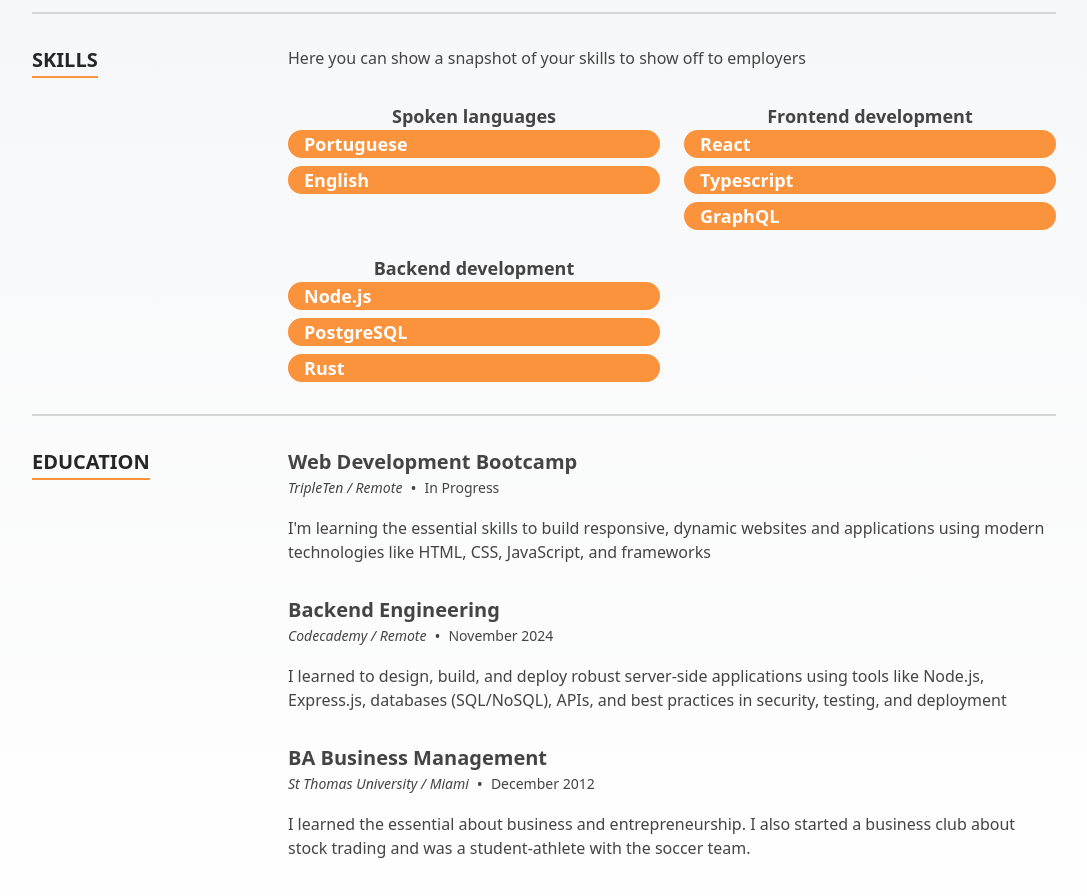
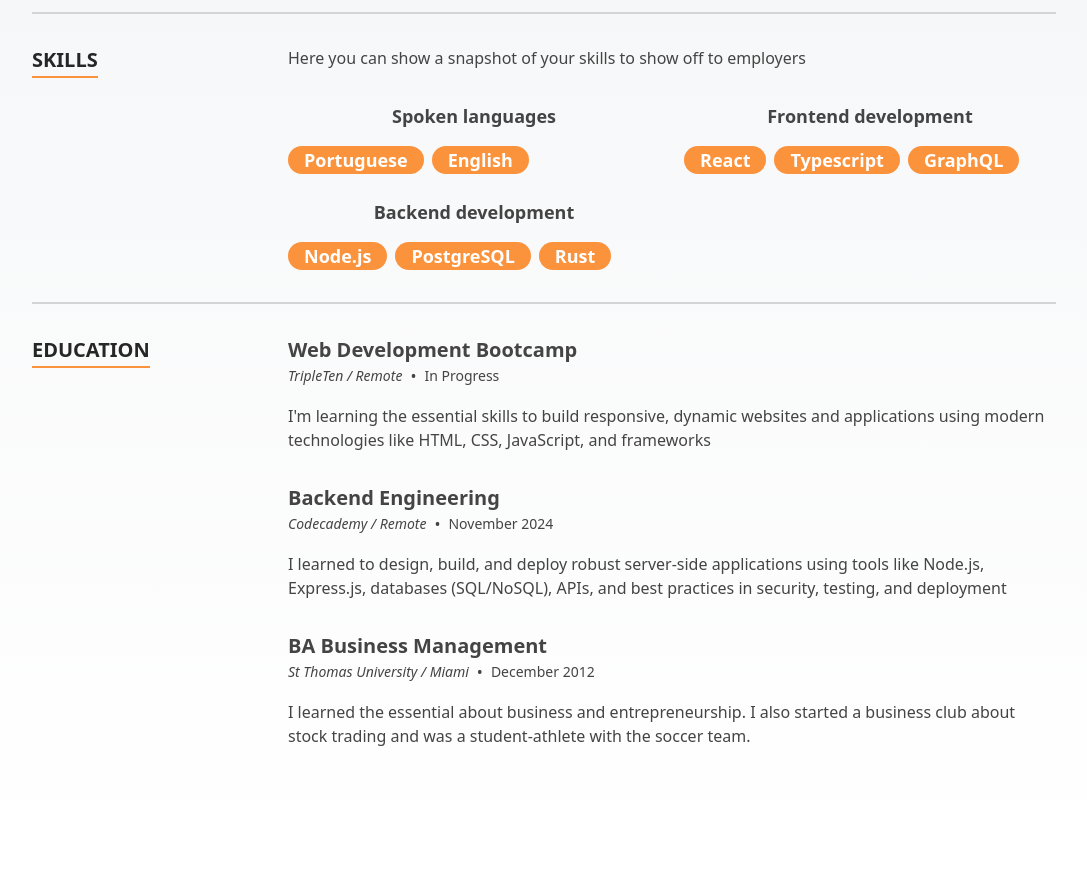
Before and after one commit to borgesenioc/react-resume-enio, a Next.js app: page / in a window 1280 px wide. Shown: the part 1680-2576 px from the top of the page, without its empty margins (96-1183 px from the left). Built offline with nearby package versions, Linux system fonts and the light colour scheme.

Commit message:
Adust skills background to take less space

```diff
--- a/src/components/Sections/Resume/Skills.tsx
+++ b/src/components/Sections/Resume/Skills.tsx
@@ -7,7 +7,7 @@ export const SkillGroup: FC<PropsWithChildren<{skillGroup: SkillGroupType}>> = m
   return (
     <div className="flex flex-col">
       <span className="text-center text-lg font-bold">{name}</span>
-      <div className="flex flex-col gap-y-2">
+      <div className="flex flex-wrap gap-2 mt-4">
         {skills.map((skill, index) => (
           <Skill key={`${skill.name}-${index}`} skill={skill} />
         ))}
@@ -21,7 +21,7 @@ SkillGroup.displayName = 'SkillGroup';
 export const Skill: FC<{skill: SkillType}> = memo(({skill}) => {
   return (
     <div className="inline-block overflow-hidden rounded-full bg-orange-400">
-      <span className="px-4 py-2 text-lg font-bold text-white">
+      <span className="px-4 py-5 text-lg font-bold text-white">
         {skill.name}
       </span>
     </div>
```
